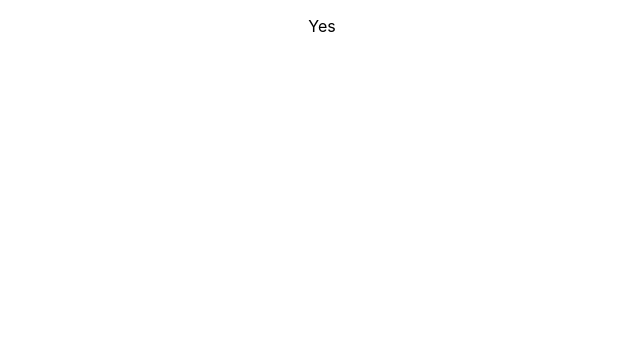
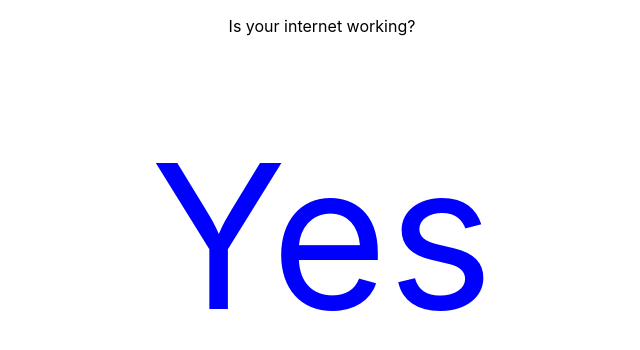
Before and after one commit to Pyxxil/TerribleHack, a React (Vite) app: page /isInternetWorking in a window 1280 px wide. Shown: the top 350 px of the page, without its empty margins (318-958 px from the left). Built offline with nearby package versions, Linux system fonts and the light colour scheme.

Commit message:
Styiling the page

```diff
--- a/src/isInternetWorking/index.jsx
+++ b/src/isInternetWorking/index.jsx
@@ -1,8 +1,19 @@
 import React from 'react';
+
 const isInternetWorking = () =>{
-
+const divStyle = {
+    color: 'blue',
+    fontSize: '200px',
+    margin: 0,
+    lineHeight: 0,
+}
     return(
+        <div>
+    <p>Is your internet working?</p>
+    <div style={divStyle}>
     <p>Yes</p>
+    </div>
+    </div>
     );
 }
 
```
